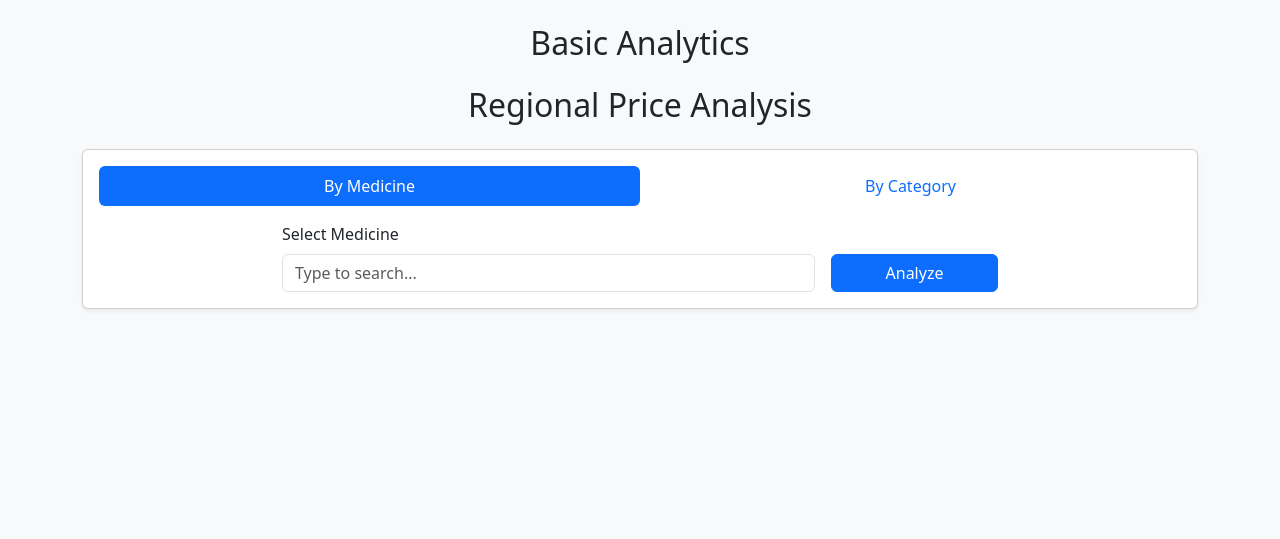
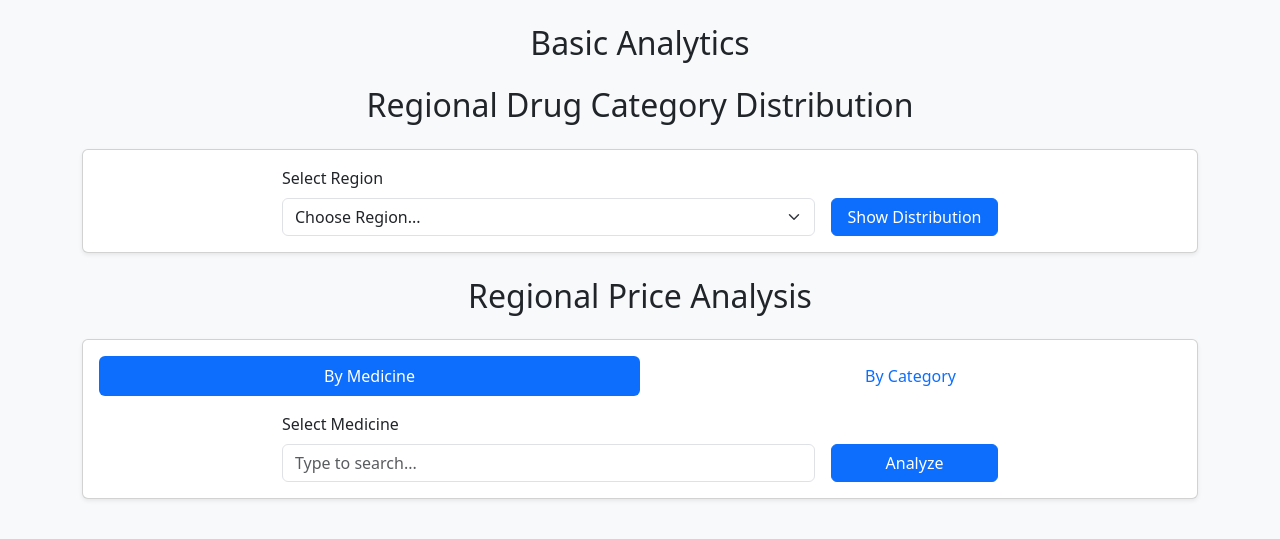
Before and after one commit to RoshanBM/NHS_prescribing_dashboard, a Flask app: template nhs_pai/src/templates/analytics.html in a window 1280 px wide. Shown: the part 56-595 px from the top of the page. Run offline with Flask 3, Linux system fonts and the light colour scheme; the template is opened without the code that fills it, so the values that code supplies are empty; some libraries are stand-ins or nearby versions.

Commit message:
Feature: Add regional drug category distribution chart and update analytics page

```diff
--- a/nhs_pai/src/app.py
+++ b/nhs_pai/src/app.py
@@ -410,24 +410,35 @@ def analytics():
         else:
             # Fallback if category isn't in drugs directly (though it should be based on previous merges)
             categories = []
+
+        # Get regions
+        df_prac = pd.read_csv(os.path.join(data_dir, 'clean_practices.csv'))
+        regions = sorted(df_prac['region'].dropna().unique().tolist())
+
     except Exception:
         drugs = []
         categories = []
+        regions = []
 
     selected_drug = request.args.get('drug_name')
     selected_category = request.args.get('category')
+    selected_region = request.args.get('region')
 
     practice_graph = get_practice_distribution_graph()
     price_graph = None
+    pie_chart_data = None
 
     if selected_drug:
         price_graph = get_drug_regional_ppu(selected_drug)
     elif selected_category:
         price_graph = get_regional_cost_graph(selected_category)
 
-    return render_template('analytics.html', drugs=drugs, categories=categories,
-                           selected_drug=selected_drug, selected_category=selected_category,
-                           practice_graph=practice_graph, price_graph=price_graph)
+    # Always get pie chart data (defaults to national if no region selected)
+    pie_chart_data = get_regional_category_distribution(selected_region)
+
+    return render_template('analytics.html', drugs=drugs, categories=categories, regions=regions,
+                           selected_drug=selected_drug, selected_category=selected_category, selected_region=selected_region,
+                           practice_graph=practice_graph, price_graph=price_graph, pie_chart_data=pie_chart_data)
 
 def get_practice_distribution_graph():
     base_dir = os.path.dirname(os.path.abspath(__file__))
@@ -596,5 +607,56 @@ def get_drug_regional_ppu(drug_name):
     except FileNotFoundError:
         return None
 
+def get_regional_category_distribution(region_name):
+    base_dir = os.path.dirname(os.path.abspath(__file__))
+    data_dir = os.path.join(base_dir, '../data/processed')
+
+    try:
+        # Load Data
+        df_presc = pd.read_csv(os.path.join(data_dir, 'clean_prescriptions.csv'))
+        if 'category' in df_presc.columns:
+            df_presc.drop(columns=['category'], inplace=True)
+
+        df_prac = pd.read_csv(os.path.join(data_dir, 'clean_practices.csv'))
+        df_drug = pd.read_csv(os.path.join(data_dir, 'clean_drugs.csv'))
+
+        # 1. Merge
+        merged = pd.merge(df_presc, df_prac, on='PRACTICE_CODE', how='inner')
+        merged = pd.merge(merged, df_drug, left_on='BNF CODE', right_on='bnf_code', how='inner')
+
+        # 2. Filter by Region (if provided)
+        if region_name:
+            filtered_df = merged[merged['region'] == region_name]
+        else:
+            filtered_df = merged
+
+        if filtered_df.empty:
+            return None
+
+        # 3. Group by Category
+        grouped = filtered_df.groupby('category').agg({
+            'ITEMS': 'sum',
+            'PRACTICE_CODE': 'nunique'
+        }).reset_index()
+
+        # 4. Format for Plotly Pie Chart
+        pie_chart = {
+            'labels': grouped['category'].tolist(),
+            'values': grouped['ITEMS'].tolist(),
+            'type': 'pie',
+            'customdata': grouped['PRACTICE_CODE'].tolist(),
+            'hovertemplate': (
+                "<b>%{label}</b><br>" +
+                "Items: %{value}<br>" +
+                "Practices: %{customdata}<br>" +
+                "<extra></extra>"
+            )
+        }
+
+        return pie_chart
+
+    except FileNotFoundError:
+        return None
+
 if __name__ == '__main__':
     app.run(debug=True)
--- a/nhs_pai/src/templates/analytics.html
+++ b/nhs_pai/src/templates/analytics.html
@@ -38,6 +38,38 @@
             </div>
             <div class="card-body">
                 <div id="chart_practices"></div>
+            </div>
+        </div>
+        {% endif %}
+
+        <h2 class="mb-4 text-center">Regional Drug Category Distribution</h2>
+
+        <div class="card shadow-sm mb-4">
+            <div class="card-body">
+                <form action="/analytics" method="get" class="row g-3 justify-content-center">
+                    <div class="col-md-6">
+                        <label class="form-label">Select Region</label>
+                        <select class="form-select" name="region">
+                            <option value="" selected disabled>Choose Region...</option>
+                            {% for region in regions %}
+                            <option value="{{ region }}" {% if selected_region == region %}selected{% endif %}>{{ region }}</option>
+                            {% endfor %}
+                        </select>
+                    </div>
+                    <div class="col-md-2 d-flex align-items-end">
+                        <button type="submit" class="btn btn-primary w-100">Show Distribution</button>
+                    </div>
+                </form>
+            </div>
+        </div>
+
+        {% if pie_chart_data %}
+        <div class="card shadow-sm mb-4">
+            <div class="card-header">
+                <h5 class="mb-0">Category Distribution {% if selected_region %}in {{ selected_region }}{% else %}(National){% endif %}</h5>
+            </div>
+            <div class="card-body">
+                <div id="chart_pie"></div>
             </div>
         </div>
         {% endif %}
@@ -164,6 +196,16 @@
 
                 Plotly.newPlot('chart', priceData, priceLayout);
             }
+
+            // Pie Chart
+            var pieData = {{ pie_chart_data | tojson | safe }};
+            if (pieData) {
+                var pieLayout = {
+                    title: 'Drug Category Distribution',
+                    height: 500
+                };
+                Plotly.newPlot('chart_pie', [pieData], pieLayout);
+            }
         </script>
     </div>
 
```
